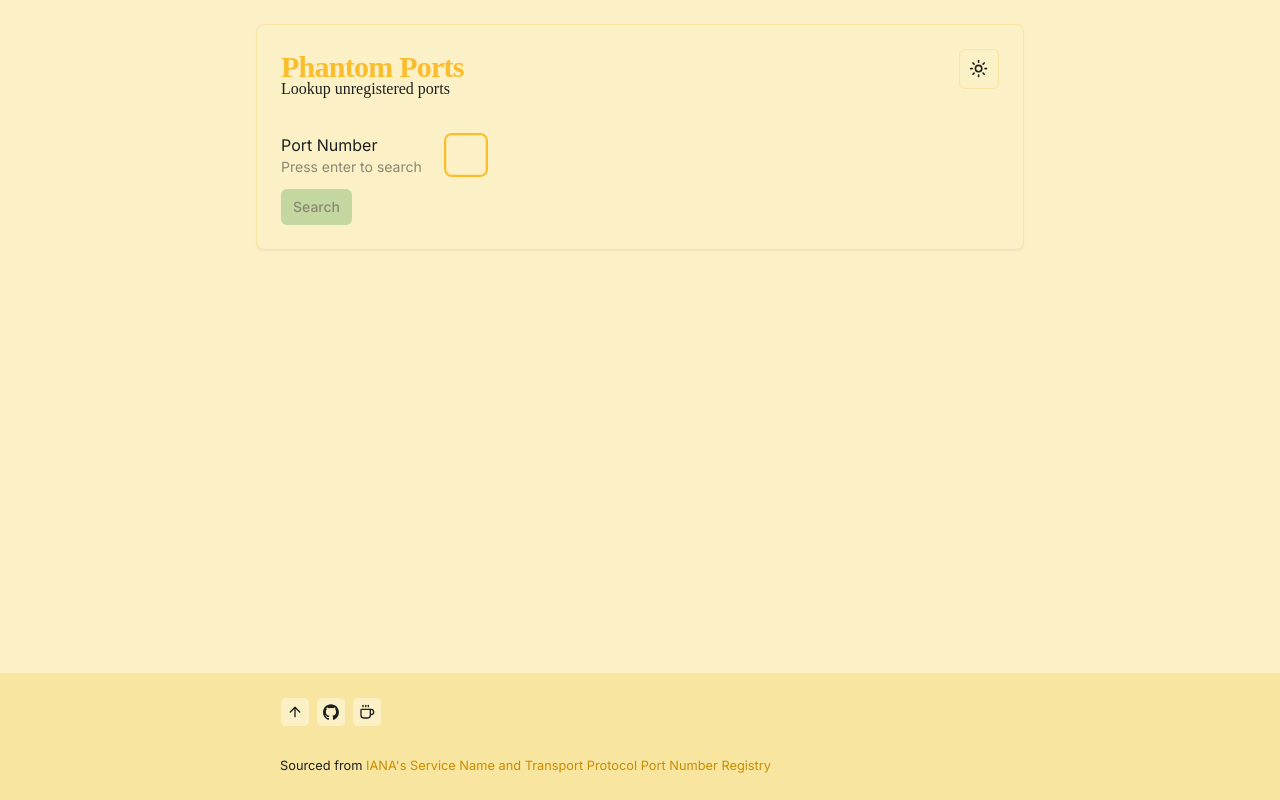
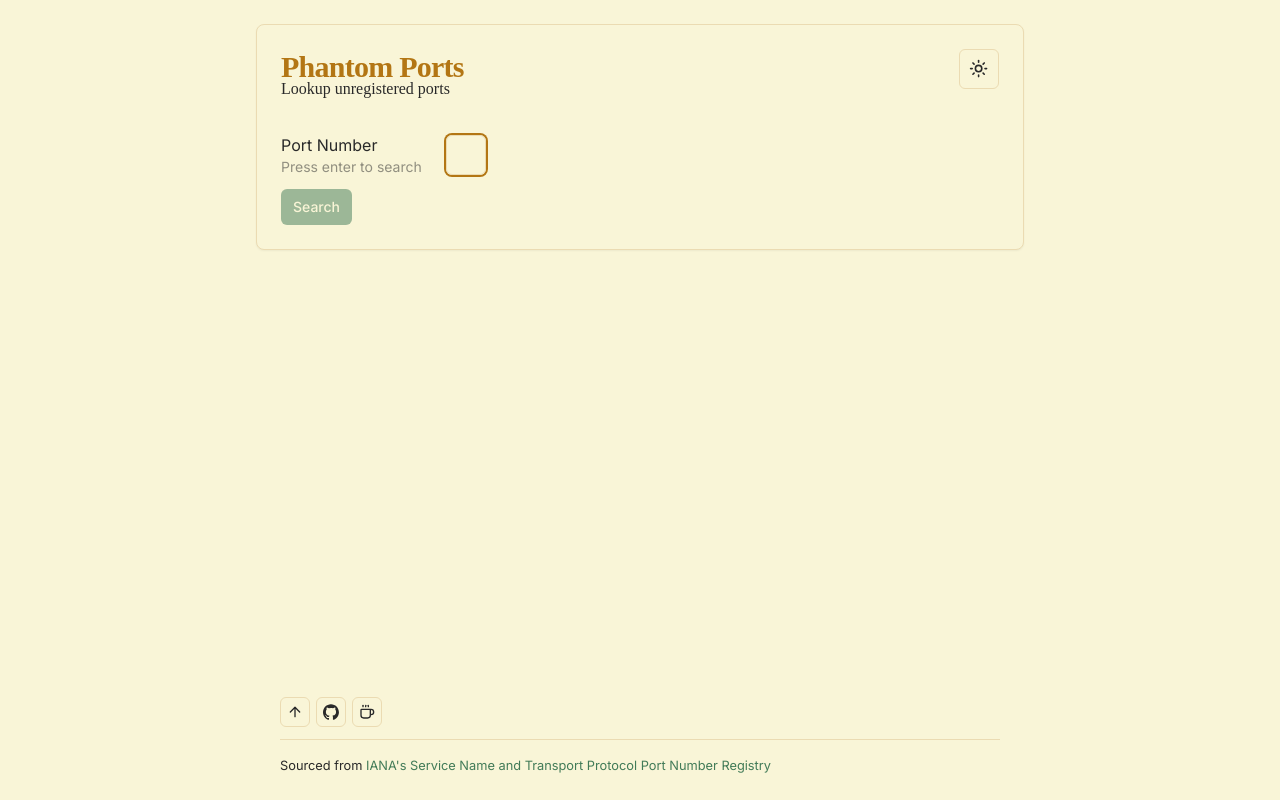
Before and after one commit to arsmoriendy/phantomports-front, a React (Vite) app: page / in a window 1280 px wide. Built offline with nearby package versions, Linux system fonts and the light colour scheme; no server answers; a web font is replaced by a local one.

Commit message:
feat: update gruvbox colors

```diff
--- a/src/index.css
+++ b/src/index.css
@@ -5,193 +5,46 @@
 @tailwind utilities;
 
 @layer base {
-  /**
-   * Gruvbox theme made with realtimecolors
-   * https://www.realtimecolors.com/?colors=1D2021-FBF1C7-8EC07C-B8BB26-FABD2F&fonts=Poppins-Poppins
-   * {
-   */
   :root {
-    --text: 195 6% 12%;
-    --background: 48 87% 88%;
-    --primary: 104 35% 62%;
-    --secondary: 61 66% 44%;
-    --accent: 42 95% 58%;
-
-    --text-50: 180 8% 95%;
-    --text-100: 200 6% 90%;
-    --text-200: 190 6% 80%;
-    --text-300: 193 6% 70%;
-    --text-400: 195 6% 60%;
-    --text-500: 196 6% 50%;
-    --text-600: 195 6% 40%;
-    --text-700: 193 6% 30%;
-    --text-800: 190 6% 20%;
-    --text-900: 200 6% 10%;
-    --text-950: 210 8% 5%;
-
-    --background-50: 49 85% 95%;
-    --background-100: 48 88% 90%;
-    --background-200: 48 86% 80%;
-    --background-300: 48 87% 70%;
-    --background-400: 48 87% 60%;
-    --background-500: 48 87% 50%;
-    --background-600: 48 87% 40%;
-    --background-700: 48 87% 30%;
-    --background-800: 48 86% 20%;
-    --background-900: 48 88% 10%;
-    --background-950: 46 85% 5%;
-
-    --primary-50: 107 36% 95%;
-    --primary-100: 106 33% 90%;
-    --primary-200: 103 35% 80%;
-    --primary-300: 104 35% 70%;
-    --primary-400: 104 35% 60%;
-    --primary-500: 104 35% 50%;
-    --primary-600: 104 35% 40%;
-    --primary-700: 104 35% 30%;
-    --primary-800: 103 35% 20%;
-    --primary-900: 106 33% 10%;
-    --primary-950: 100 36% 5%;
-
-    --secondary-50: 64 68% 95%;
-    --secondary-100: 60 65% 90%;
-    --secondary-200: 61 67% 80%;
-    --secondary-300: 61 66% 70%;
-    --secondary-400: 61 66% 60%;
-    --secondary-500: 61 66% 50%;
-    --secondary-600: 61 66% 40%;
-    --secondary-700: 61 66% 30%;
-    --secondary-800: 61 67% 20%;
-    --secondary-900: 60 65% 10%;
-    --secondary-950: 60 68% 5%;
-
-    --accent-50: 42 92% 95%;
-    --accent-100: 42 96% 90%;
-    --accent-200: 42 94% 80%;
-    --accent-300: 42 95% 70%;
-    --accent-400: 42 95% 60%;
-    --accent-500: 42 95% 50%;
-    --accent-600: 42 95% 40%;
-    --accent-700: 42 95% 30%;
-    --accent-800: 42 94% 20%;
-    --accent-900: 42 96% 10%;
-    --accent-950: 43 92% 5%;
-  }
-
-  /* https://www.realtimecolors.com/?colors=FBF1C7-1D2021-8EC07C-B8BB26-FABD2F&fonts=Poppins-Poppins */
-  .dark {
-    --text: 48 87% 88%;
-    --background: 195 6% 12%;
-
-    --text-50: 46 85% 5%;
-    --text-100: 48 88% 10%;
-    --text-200: 48 86% 20%;
-    --text-300: 48 87% 30%;
-    --text-400: 48 87% 40%;
-    --text-500: 48 87% 50%;
-    --text-600: 48 87% 60%;
-    --text-700: 48 87% 70%;
-    --text-800: 48 86% 80%;
-    --text-900: 48 88% 90%;
-    --text-950: 49 85% 95%;
-
-    --background-50: 210 8% 5%;
-    --background-100: 200 6% 10%;
-    --background-200: 190 6% 20%;
-    --background-300: 193 6% 30%;
-    --background-400: 195 6% 40%;
-    --background-500: 196 6% 50%;
-    --background-600: 195 6% 60%;
-    --background-700: 193 6% 70%;
-    --background-800: 190 6% 80%;
-    --background-900: 200 6% 90%;
-    --background-950: 180 8% 95%;
-
-    --primary-50: 100 36% 5%;
-    --primary-100: 106 33% 10%;
-    --primary-200: 103 35% 20%;
-    --primary-300: 104 35% 30%;
-    --primary-400: 104 35% 40%;
-    --primary-500: 104 35% 50%;
-    --primary-600: 104 35% 60%;
-    --primary-700: 104 35% 70%;
-    --primary-800: 103 35% 80%;
-    --primary-900: 106 33% 90%;
-    --primary-950: 107 36% 95%;
-
-    --secondary-50: 60 68% 5%;
-    --secondary-100: 60 65% 10%;
-    --secondary-200: 61 67% 20%;
-    --secondary-300: 61 66% 30%;
-    --secondary-400: 61 66% 40%;
-    --secondary-500: 61 66% 50%;
-    --secondary-600: 61 66% 60%;
-    --secondary-700: 61 66% 70%;
-    --secondary-800: 61 67% 80%;
-    --secondary-900: 60 65% 90%;
-    --secondary-950: 64 68% 95%;
-
-    --accent-50: 43 92% 5%;
-    --accent-100: 42 96% 10%;
-    --accent-200: 42 94% 20%;
-    --accent-300: 42 95% 30%;
-    --accent-400: 42 95% 40%;
-    --accent-500: 42 95% 50%;
-    --accent-600: 42 95% 60%;
-    --accent-700: 42 95% 70%;
-    --accent-800: 42 94% 80%;
-    --accent-900: 42 96% 90%;
-    --accent-950: 42 92% 95%;
-  }
-
-  /* } */
-
-  /**
-   * Merged shadcn css
-   * {
-   */
-  :root {
-    --foreground: var(--text);
-
+    --background: 53 74% 91%;
+    --foreground: 0 0% 16%;
+    --muted: 46 68% 84%;
+    --muted-foreground: 28 11% 44%;
+    --popover: var(--background);
+    --popover-foreground: var(--foreground);
     --card: var(--background);
-    --card-foreground: var(--text);
-
-    --popover: var(--background);
-    --popover-foreground: var(--text);
-
-    --primary-foreground: var(--text);
-
-    --secondary-foreground: var(--text);
-
-    --muted: var(--background-200);
-
-    --accent-foreground: var(--text);
-
+    --card-foreground: var(--foreground);
+    --border: 43 59% 81%;
+    --input: var(--border);
+    --primary: 143 30% 37%;
+    --primary-foreground: var(--background);
+    --secondary: 57 79% 27%;
+    --secondary-foreground: var(--background);
+    --accent: 37 80% 39%;
+    --accent-foreground: var(--background);
     --destructive: 358 100% 31%;
-    --destructive-foreground: var(--text);
-
-    --border: var(--background-200);
-    --input: var(--background-200);
+    --destructive-foreground: var(--foreground);
     --ring: var(--accent);
-
     --radius: 0.5rem;
   }
 
   .dark {
-    --primary-foreground: var(--background);
-
-    --secondary-foreground: var(--background);
-
-    --accent-foreground: var(--background);
+    --background: 195 6% 12%;
+    --foreground: 48 87% 88%;
+    --muted: 20 3% 19%;
+    --muted-foreground: 35 17% 59%;
+    --border: 20 5% 22%;
+    --primary: 104 35% 62%;
+    --secondary: 61 66% 44%;
+    --accent: 42 95% 58%;
   }
-  /* } */
 
   * {
     @apply border-border;
   }
 
   a {
-    color: hsl(var(--accent-600));
+    color: hsl(var(--primary));
   }
 
   a:hover {
```
